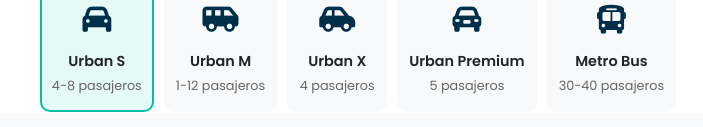
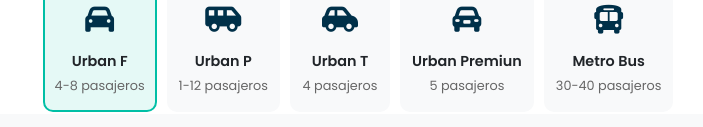
Before and after one commit to ChxrlieFlow/itsurbango.github.io, a plain HTML site: page index.html in a window 1280 px wide. Shown: the part 670-797 px from the top of the page, 282-985 px from the left. Drawn offline with nearby package versions, Linux system fonts and the light colour scheme.

Commit message:
Update index.html

```diff
--- a/index.html
+++ b/index.html
@@ -995,22 +995,22 @@
             <div class="vehicle-options">
                 <div class="vehicle-card selected" data-type="ferry">
                     <i class="fas fa-car"></i>
-                    <h3>Urban S</h3>
+                    <h3>Urban F</h3>
                     <div class="passenger-info">4-8 pasajeros</div>
                 </div>
                 <div class="vehicle-card" data-type="economy">
                     <i class="fas fa-shuttle-van"></i>
-                    <h3>Urban M</h3>
+                    <h3>Urban P</h3>
                     <div class="passenger-info">1-12 pasajeros</div>
                 </div>
                 <div class="vehicle-card" data-type="comfort">
                     <i class="fas fa-car-side"></i>
-                    <h3>Urban X</h3>
+                    <h3>Urban T</h3>
                     <div class="passenger-info">4 pasajeros</div>
                 </div>
                 <div class="vehicle-card" data-type="premium">
                     <i class="fas fa-car-alt"></i>
-                    <h3>Urban Premium</h3>
+                    <h3>Urban Premiun</h3>
                     <div class="passenger-info">5 pasajeros</div>
                 </div>
                 <div class="vehicle-card" data-type="van">
```
